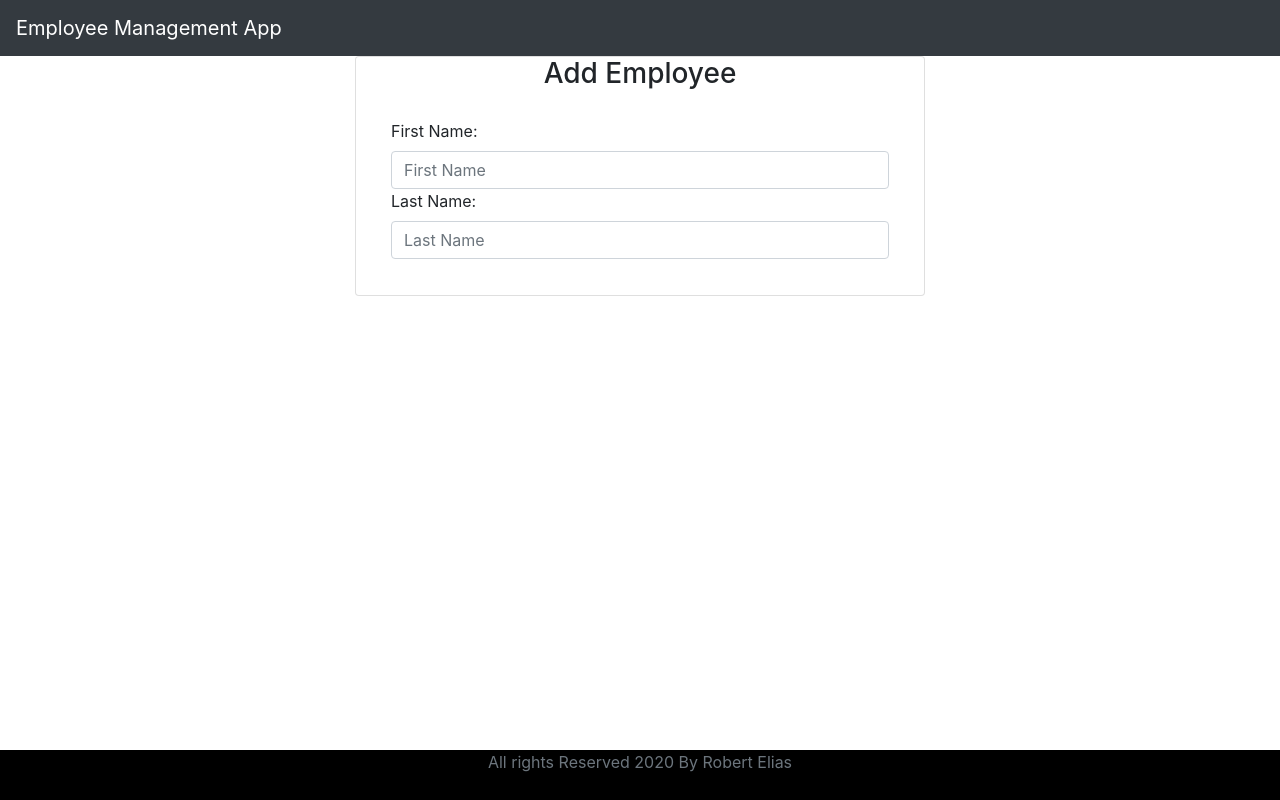
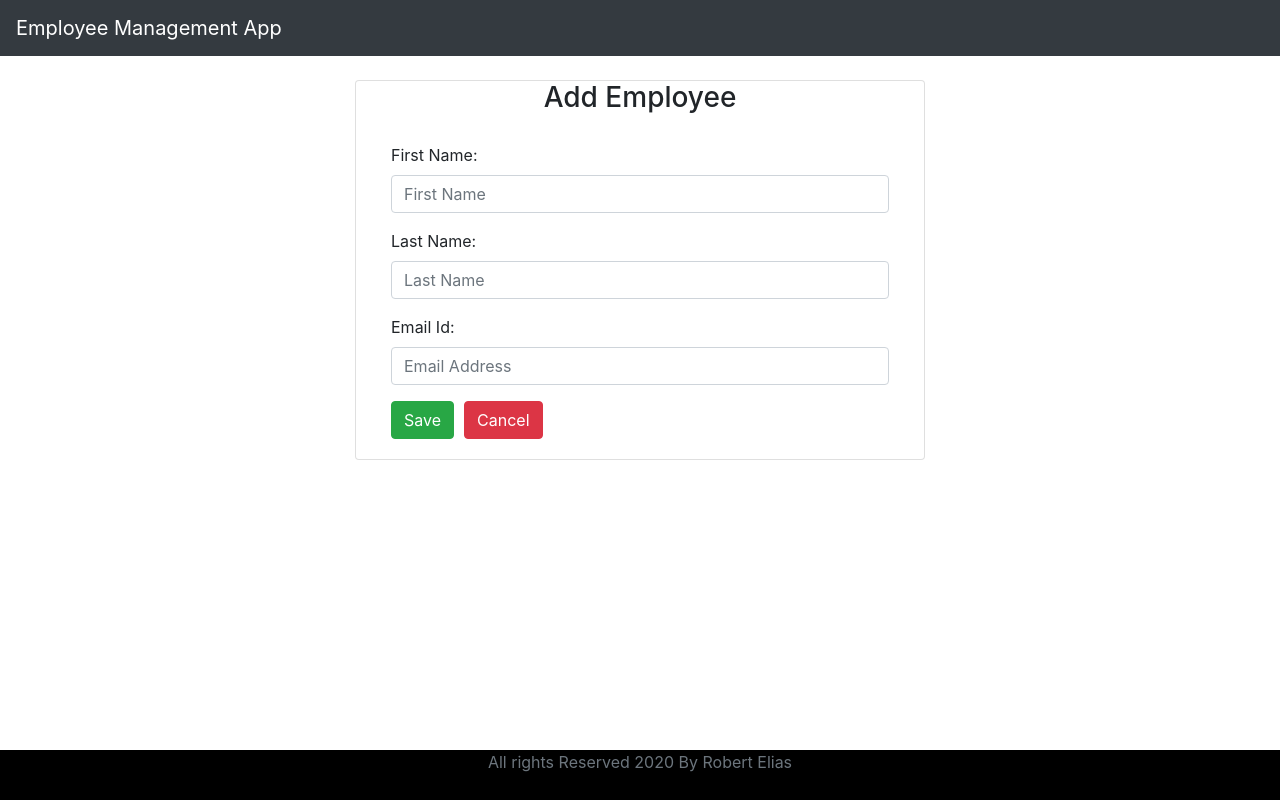
Before and after one commit to RobertElias/REACT-SPRINGBOOT-CRUD, a React (Create React App) app in the folder react-frontend/: page /add-employee in a window 1280 px wide. Built offline with nearby package versions, Linux system fonts and the light colour scheme.

Commit message:
Add employee form completed and tested

```diff
--- a/react-frontend/src/components/CreateEmployeeComponent.jsx
+++ b/react-frontend/src/components/CreateEmployeeComponent.jsx
@@ -5,36 +5,104 @@ class CreateEmployeeComponent extends Component {
     super (props);
 
     this.state = {
-        firstName: '',
-        lastName: '',
-        emailId: ''
+      firstName: '',
+      lastName: '',
+      emailId: '',
     };
+    this.changeFirstNameHandler = this.changeFirstNameHandler.bind (this);
+    this.changeLastNameHandler = this.changeLastNameHandler.bind (this);
+    this.saveOrUpdateEmployee = this.saveOrUpdateEmployee.bind (this);
+
+  }
+
+  saveOrUpdateEmployee = e => {
+    e.preventDefault ();
+    let employee = {
+      firstName: this.state.firstName,
+      lastName: this.state.lastName,
+      emailId: this.state.emailId,
+    };
+    console.log ('employee => ' + JSON.stringify (employee));
+  };
+  changeFirstNameHandler = event => {
+    this.setState ({firstName: event.target.value});
+  };
+
+  changeLastNameHandler = event => {
+    this.setState ({lastName: event.target.value});
+  };
+
+  changeEmailHandler = event => {
+    this.setState ({emailId: event.target.value});
+  };
+
+  cancel() {
+      this.props.history.push('/employees')
   }
 
   render () {
     return (
       <div>
+        <br />
         <div className="container">
           <div className="row">
             <div className="card col-md-6 offset-md-3 offset-md-3">
               <h3 className="text-center">Add Employee</h3>
               <div className="card-body">
-                <form action="">
+                <form>
                   <div className="form-group">
-                    <label> First Name:</label>
-                    <input placeholder="First Name" name="firstName" className="form-control"
-                    value={this.state.firstName} onChange={this.changeFirstNameHandler}/>
-                    <label> Last Name:</label>
-                    <input placeholder="Last Name" name="lastName" className="form-control"
-                    value={this.state.lastName} onChange={this.changeLastNameHandler}/>
+                    <label> First Name: </label>
+                    <input
+                      placeholder="First Name"
+                      name="firstName"
+                      className="form-control"
+                      value={this.state.firstName}
+                      onChange={this.changeFirstNameHandler}
+                    />
                   </div>
+                  <div className="form-group">
+                    <label> Last Name: </label>
+                    <input
+                      placeholder="Last Name"
+                      name="lastName"
+                      className="form-control"
+                      value={this.state.lastName}
+                      onChange={this.changeLastNameHandler}
+                    />
+                  </div>
+                  <div className="form-group">
+                    <label> Email Id: </label>
+                    <input
+                      placeholder="Email Address"
+                      name="emailId"
+                      className="form-control"
+                      value={this.state.emailId}
+                      onChange={this.changeEmailHandler}
+                    />
+                  </div>
+
+                  <button
+                    className="btn btn-success"
+                    onClick={this.saveOrUpdateEmployee}
+                  >
+                    Save
+                  </button>
+                  <button
+                    className="btn btn-danger"
+                    onClick={this.cancel.bind (this)}
+                    style={{marginLeft: '10px'}}
+                  >
+                    Cancel
+                  </button>
                 </form>
               </div>
             </div>
           </div>
+
         </div>
       </div>
     );
   }
 }
+
 export default CreateEmployeeComponent;
```
